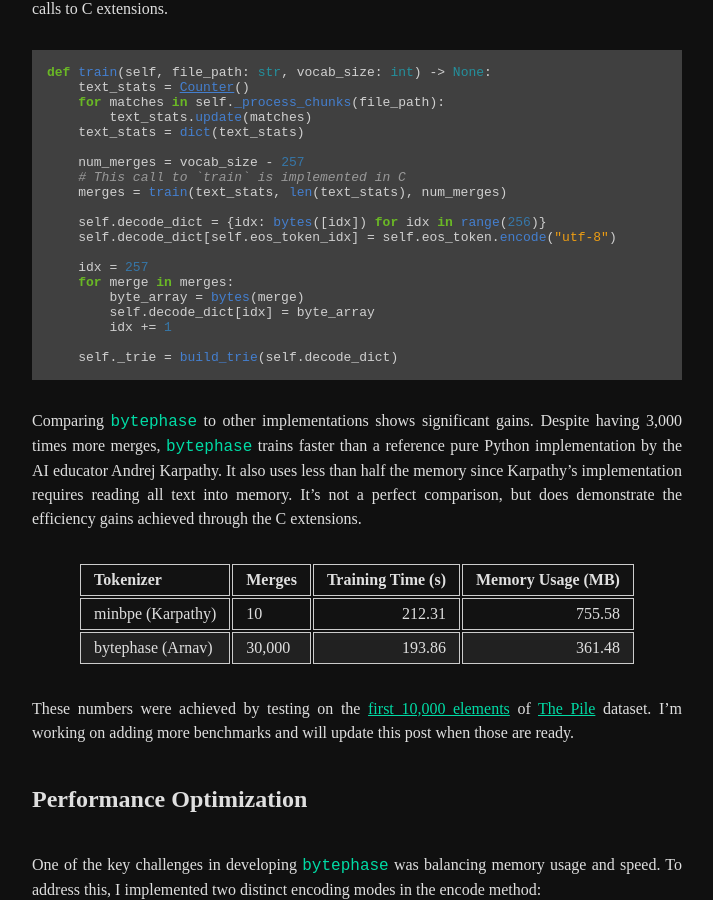
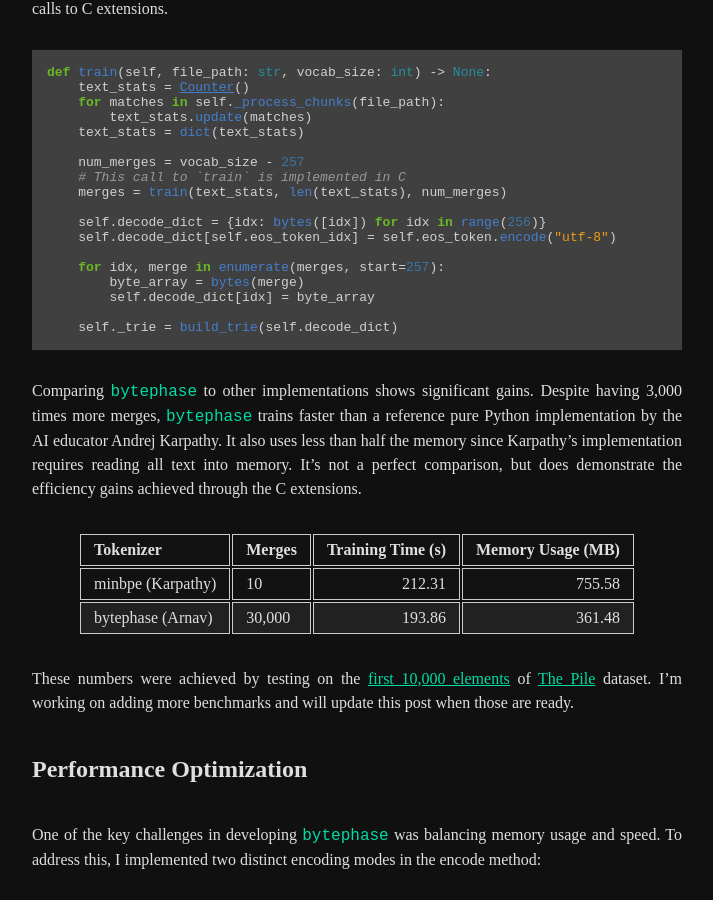
Before and after one commit to benarnav/benarnav.github.io, a Jekyll site: the page built from posts/bytephase.md, in a window 1280 px wide and 900 px high, scrolled down 4085 px. Shown: the whole window, without its empty margins (283-996 px from the left). Built offline with Jekyll 4.4.1, drawn with Linux system fonts in a browser that asks for light colours.

Commit message:
update text

````diff
--- a/posts/bytephase.md
+++ b/posts/bytephase.md
@@ -96,11 +96,9 @@
     self.decode_dict = {idx: bytes([idx]) for idx in range(256)}
     self.decode_dict[self.eos_token_idx] = self.eos_token.encode("utf-8")
 
-    idx = 257
-    for merge in merges:
+    for idx, merge in enumerate(merges, start=257):
         byte_array = bytes(merge)
         self.decode_dict[idx] = byte_array
-        idx += 1
 
     self._trie = build_trie(self.decode_dict)
 ```
````
